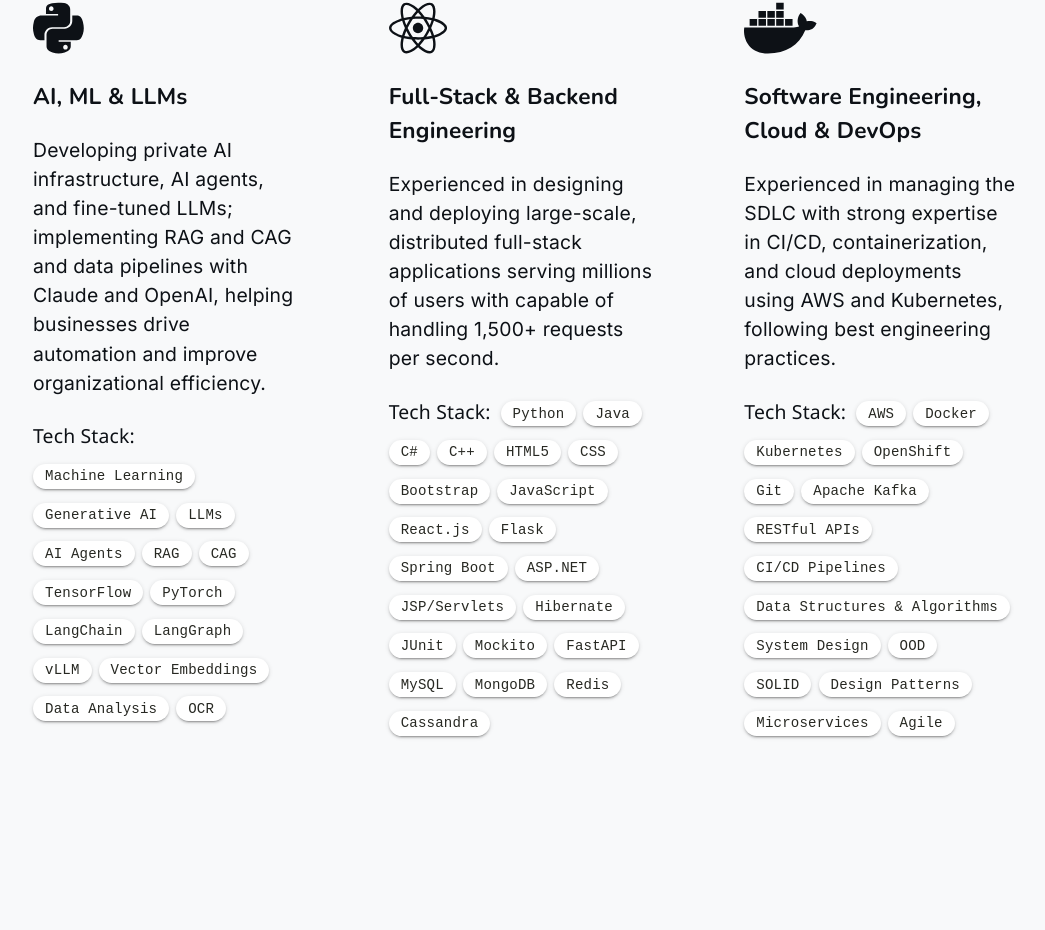
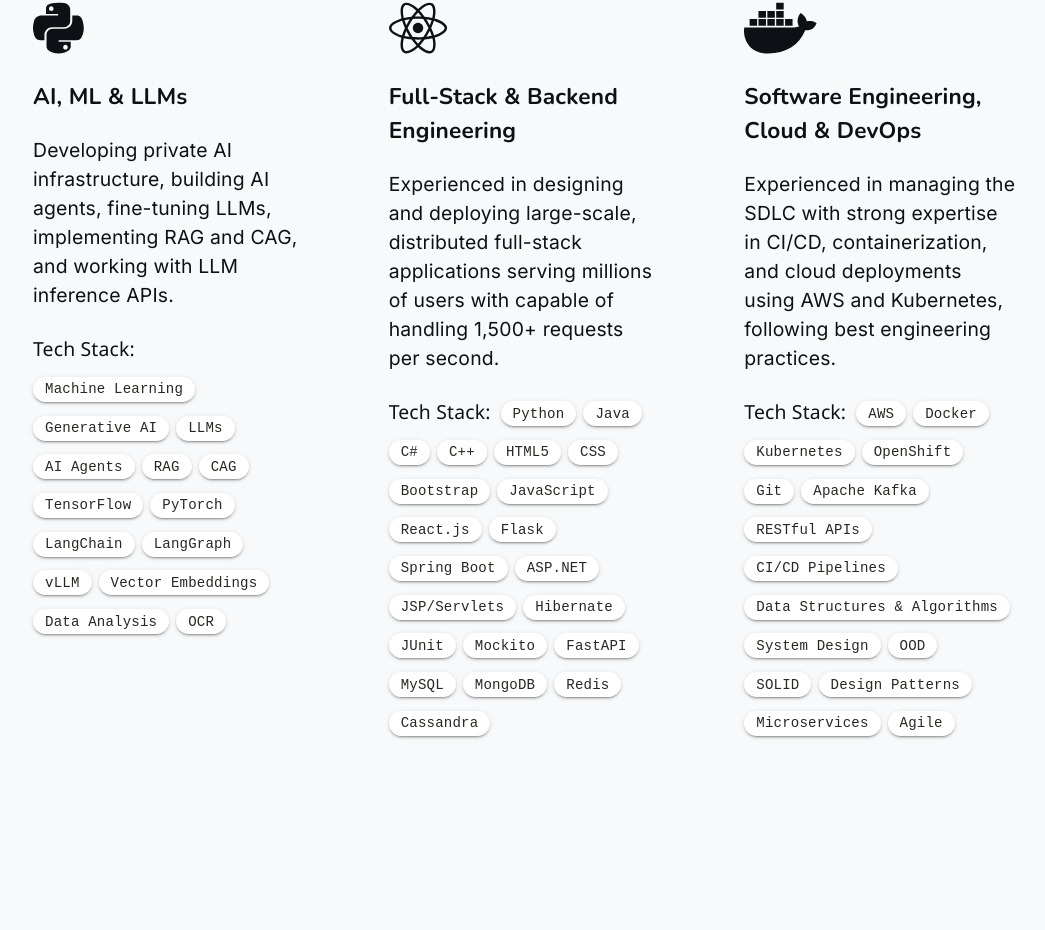
Before and after one commit to rajulshakya777/portfolio, a React (Create React App) app: page / in a window 1280 px wide. Shown: the part 1027-1957 px from the top of the page, without its empty margins (115-1160 px from the left). Built offline with nearby package versions, Linux system fonts and the light colour scheme.

Commit message:
streamlint app created for agentverse

```diff
--- a/src/components/Expertise.tsx
+++ b/src/components/Expertise.tsx
@@ -29,7 +29,7 @@
                 <div className="skill">
                     <FontAwesomeIcon icon={faPython} size="3x"/>
                     <h3>AI, ML & LLMs</h3>
-                    <p>Developing private AI infrastructure, AI agents, and fine-tuned LLMs; implementing RAG and CAG and data pipelines with Claude and OpenAI, helping businesses drive automation and improve organizational efficiency.</p>
+                    <p>Developing private AI infrastructure, building AI agents, fine-tuning LLMs, implementing RAG and CAG, and working with LLM inference APIs.</p>
                     <div className="flex-chips">
                         <span className="chip-title">Tech Stack:</span>
                         {stackAI.map((label) => <Chip key={label} className='chip' label={label} />)}
```
